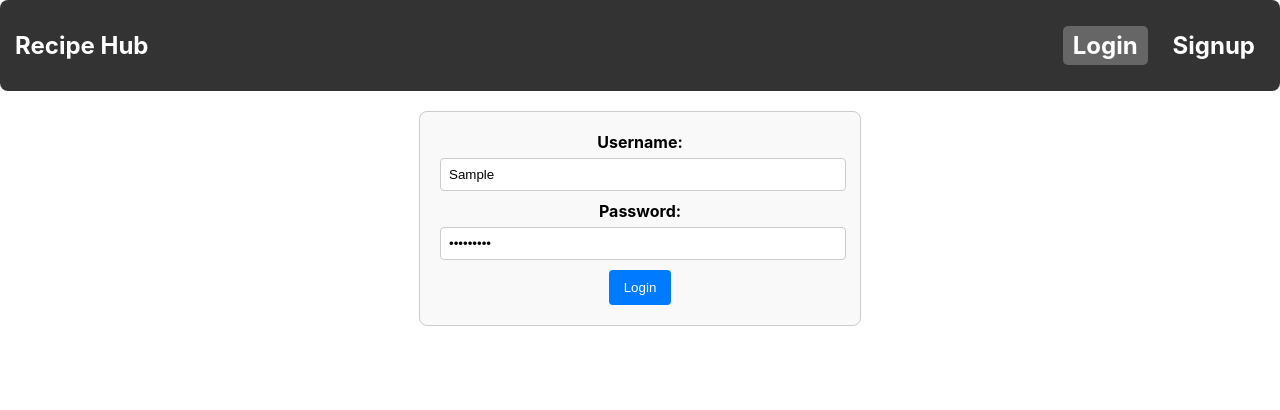
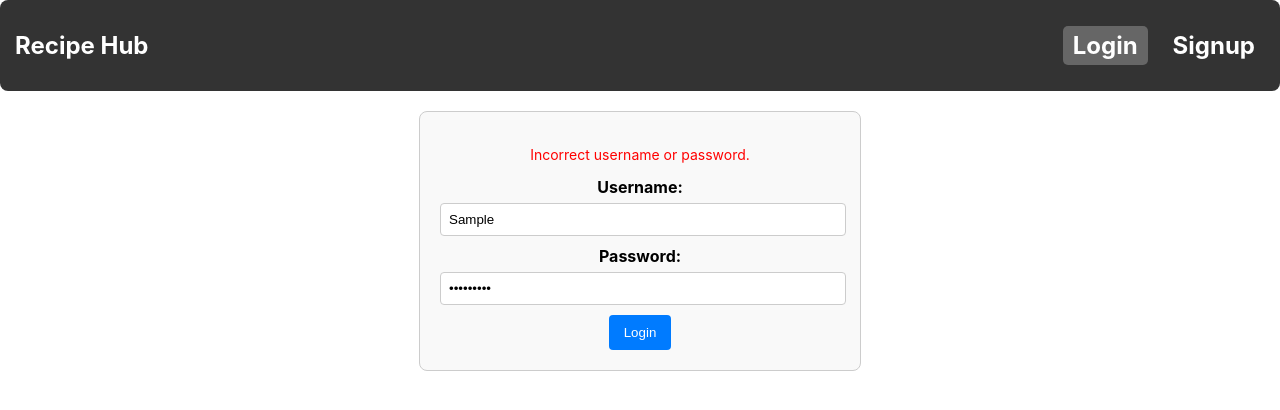
Before and after one commit to wesley-hsieh/recipe-hub, a React (Create React App) app: page /login in a window 1280 px wide. Both pictures are taken after typing "Sample", "Sample123" into the empty fields and a click on the button "Login". Shown: the top 410 px of the page. Built offline with nearby package versions, Linux system fonts and the light colour scheme; no server answers.

Commit message:
fixed lack of error message on incorrect user/password combination

```diff
--- a/src/auth/LoginForm.jsx
+++ b/src/auth/LoginForm.jsx
@@ -10,6 +10,7 @@ function LoginForm({login}){
         password: "",
     });
     const [formErrors, setFormErrors] = useState([]);
+    const [errorMessage, setErrorMessage] = useState("");
 
     /** Handle form data changing */
     function handleChange(evt){
@@ -24,12 +25,18 @@ function LoginForm({login}){
         if (result.success) {
             navigate("/");
         } else {
+            setErrorMessage("Incorrect username or password.");
             setFormErrors(result.errors);
         }
     }
 
     return (
         <div className="login-form">
+            {errorMessage && (
+                <div className="error-message">
+                    <Alert type="danger" messages={[errorMessage]} />
+                </div>
+            )}
             <form onSubmit={handleSubmit}>
                 <div>
                     <label htmlFor="username">Username:</label>
@@ -53,11 +60,6 @@ function LoginForm({login}){
                 </div>
                 <button type="submit">Login</button>
             </form>
-            {formErrors.length > 0 && (
-                <div className="error-message">
-                    <Alert type="danger" messages={formErrors} />
-                </div>
-            )}
         </div>
     );
 }
```
